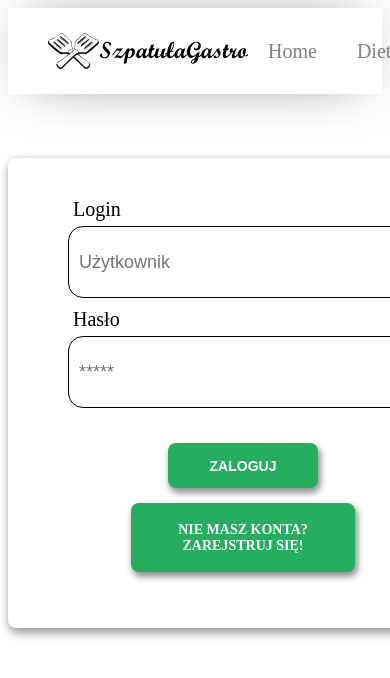
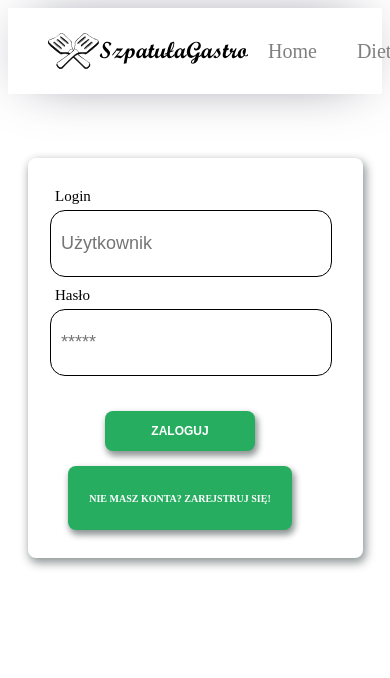
Before and after one commit to lobarzanek/vue-catering-web, a Vue app: page /login in a window 390 px wide. Shown: the top 678 px of the page. Built offline with nearby package versions, Linux system fonts and the light colour scheme; the HTML template or start-up script is replaced by a standard one.

Commit message:
Add responsiveness to login page

```diff
--- /dev/null
+++ b/src/components/content/loginpage/_mediaAboutLogin.scss
@@ -0,0 +1,33 @@
+@media (min-width: 922px) {
+    .mainForm {
+        width: 500px;
+        height: 450px;
+    }
+    .form {
+        width: 400px;
+        height: 450px;
+        margin: auto;
+        padding: 20px;
+    }
+
+    .login,
+    .password
+     {
+        width: 350px;
+        height: 50px;
+    }
+    label{
+        font-size: 20px;
+    }
+    .log-in{
+        height: 45px;
+        font-size: 14px;
+    }
+    .register{
+        height: 45px;
+        font-size: 14px;
+    }
+    .buttons{
+        width:350px;
+    }
+}
--- a/src/components/content/loginpage/login.vue
+++ b/src/components/content/loginpage/login.vue
@@ -50,8 +50,8 @@ export default {
   margin: auto;
   display: flex;
   justify-content: center;
-  width: 500px;
-  height: 450px;
+  width: 315px;
+  height: 380px;
   margin-top: 4rem;
   padding: 10px;
   border-radius: 8px;
@@ -59,17 +59,16 @@ export default {
 }
 
 .form {
-  width: 400px;
+  width: 290px;
   height: 450px;
   margin: auto;
-  padding: 20px;
+  padding: 10px;
 }
 
 .login,
-.password,
-.email {
-  width: 350px;
-  height: 50px;
+.password{
+  width: 260px;
+  height: 45px;
   border: 1px groove black;
   border-radius: 15px;
   padding: 10px;
@@ -89,7 +88,7 @@ label {
   margin-bottom: 5px;
   margin-top: 10px;
   margin-left: 5px;
-  font-size: 20px;
+  font-size: 15px;
 }
 
 .log-in {
@@ -99,13 +98,13 @@ label {
   text-align: center;
   margin: auto;
   width: 150px;
-  height: 45px;
+  height: 40px;
   margin-top: 35px;
   padding: 12px;
   background-color: #26ad60;
   box-shadow: 2px 4px 6px 1px #01111170;
   color: #fff;
-  font-size: 14px;
+  font-size: 12px;
   font-weight: 600;
   text-transform: uppercase;
   border-radius: 8px;
@@ -125,13 +124,13 @@ label {
   text-align: center;
   margin: auto;
   width: 200px;
-  height: 45px;
+  height: 40px;
   margin-top: 15px;
   padding: 12px;
   background-color: #26ad60;
   box-shadow: 2px 4px 6px 1px #01111170;
   color: #fff;
-  font-size: 14px;
+  font-size: 10px;
   font-weight: 600;
   text-transform: uppercase;
   border-radius: 8px;
@@ -148,7 +147,7 @@ label {
   display: flex;
   flex-direction: column;
   justify-content: center;
-  width: 350px;
+  width: 260px;
   align-items: center;
 }
 
@@ -156,4 +155,6 @@ label {
   color: white;
   text-decoration: none;
 }
+
+@import '@/components/content/loginpage/mediaAboutLogin.scss';
 </style>
```
